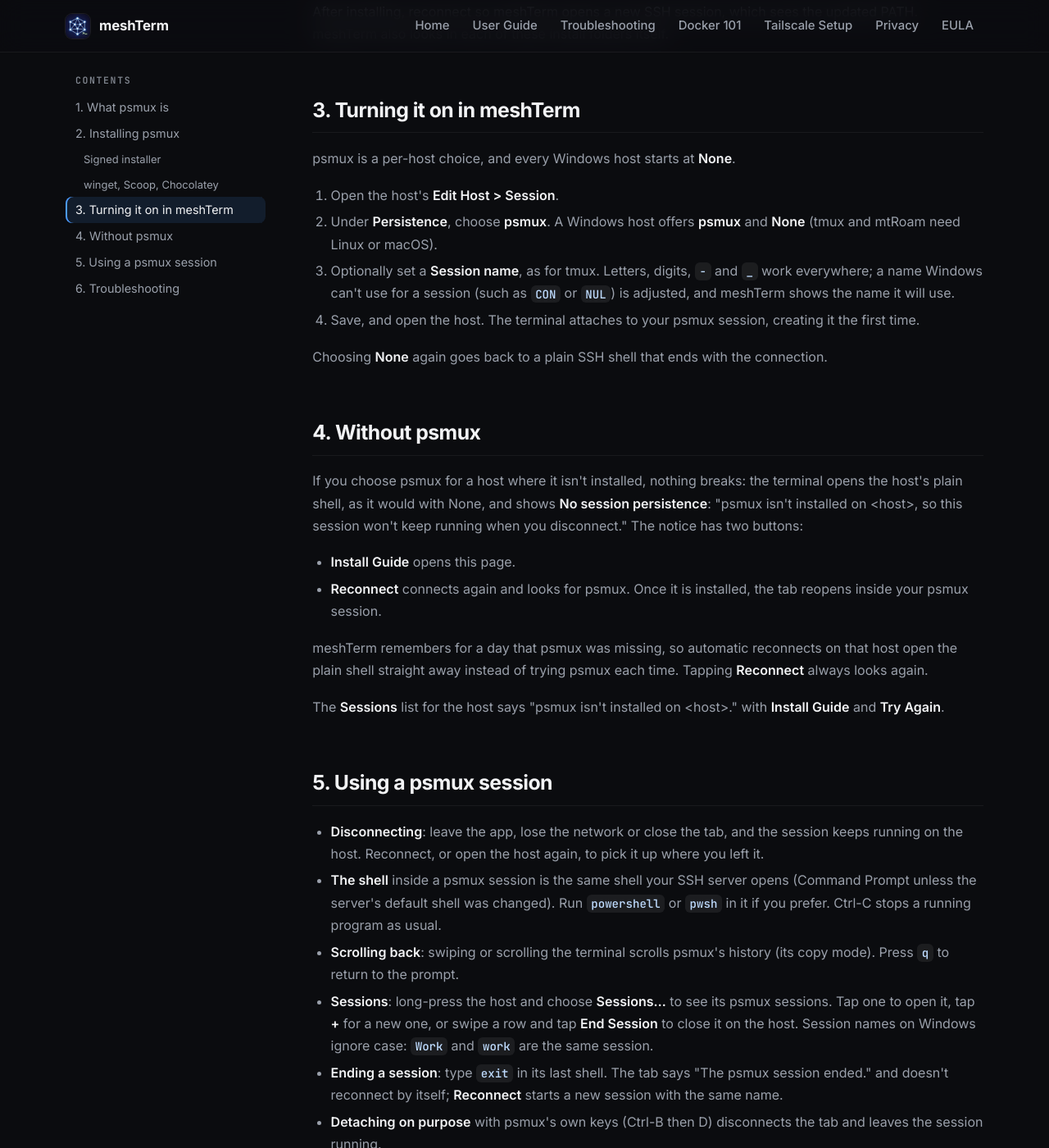
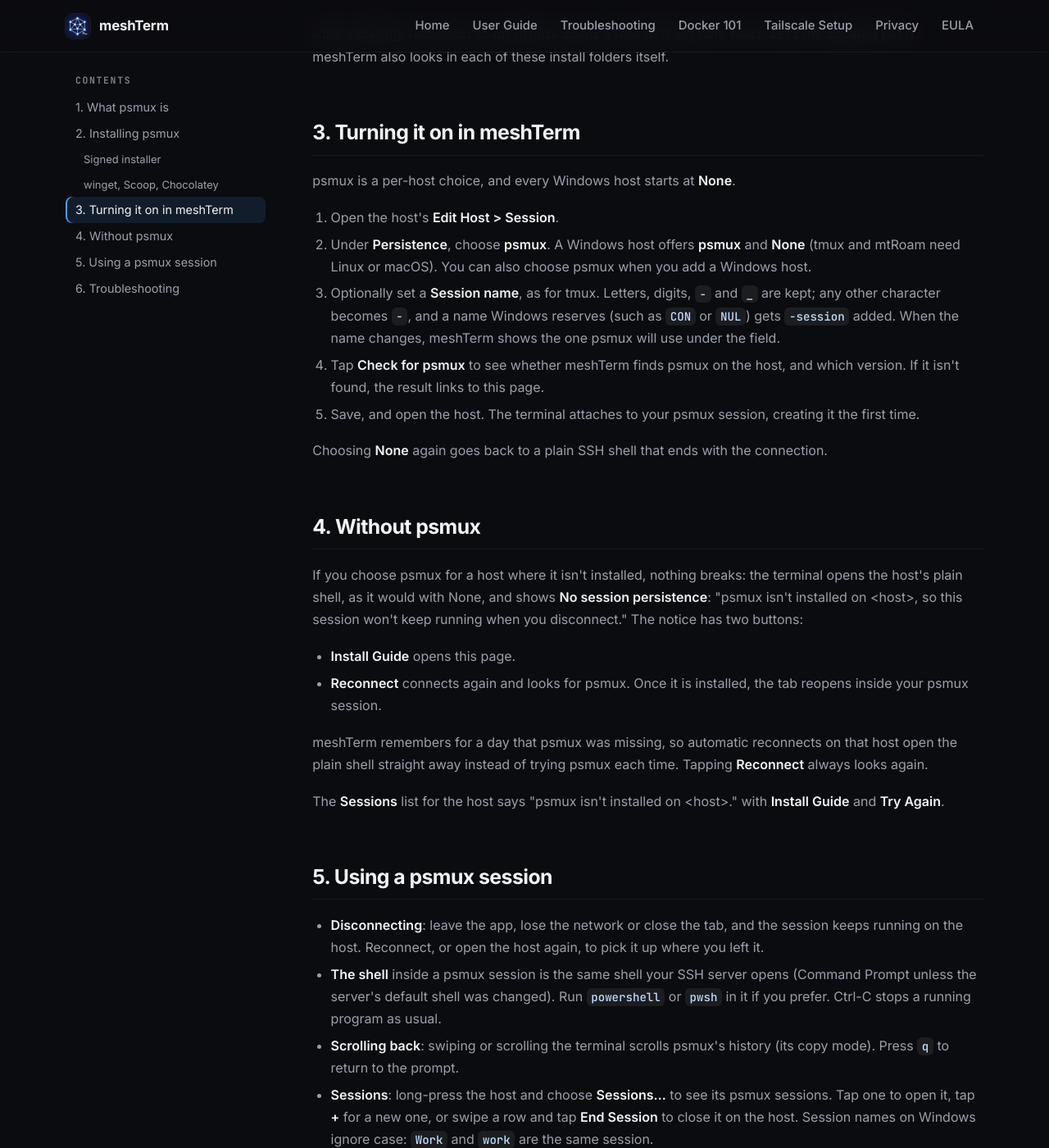
Before and after one commit to JBetchGH/meshterm-docs, a Jekyll site: the page built from psmux.html, in a window 1280 px wide and 1400 px high, scrolled down 3143 px. Shown: the whole window at 82% size. Built offline with Jekyll 4.4.1, drawn with Linux system fonts in a browser that asks for light colours; some of the changed text lies outside the part shown.

Commit message:
psmux page: turning it on matches the S6 build
Name rule as built (other characters become -, a reserved name gets
-session, the used name shown under the field), psmux can be picked when
adding a Windows host, the Check for psmux step, and a host whose SSH shell
the Check finds is MSYS / Cygwin stops offering psmux. Local build: anchors
(532) and SEO (11 pages) PASS.

Co-Authored-By: Claude Opus 5.5 <noreply@anthropic.com>

```diff
--- a/psmux.html
+++ b/psmux.html
@@ -46,7 +46,7 @@ footer: |
       <p>psmux runs on your Windows machine, so it has to be installed there. meshTerm doesn't install it for you. It installs for your account only and needs no admin rights.</p>
       <ul>
         <li>You need <strong>meshTerm 2.3.1 or later</strong> and <strong>psmux 3.4.0 or later</strong>.</li>
-        <li>The host is a Windows PC or server you connect to through its built-in OpenSSH server (see <a href="meshterm.html#windows">Windows hosts</a>). Shells such as MSYS2, MinGW or Cygwin don't count as Windows for this: psmux is offered only for a native Windows host.</li>
+        <li>The host is a Windows PC or server you connect to through its built-in OpenSSH server (see <a href="meshterm.html#windows">Windows hosts</a>). Shells such as MSYS2, MinGW or Cygwin don't count as Windows for this: psmux is offered only for a native Windows host. If <strong>Check for psmux</strong> finds that the host's SSH shell is one of them, meshTerm stops offering psmux for that host.</li>
         <li>Sessions belong to the Windows account you sign in with. They keep running until you end them, the last shell in them exits, or the machine restarts.</li>
       </ul>
     </section>
@@ -102,8 +102,9 @@ Get-FileHash "$env:TEMP\psmux-setup.exe" -Algorithm SHA256</code></pre>
       <p>psmux is a per-host choice, and every Windows host starts at <strong>None</strong>.</p>
       <ol>
         <li>Open the host's <strong>Edit Host &gt; Session</strong>.</li>
-        <li>Under <strong>Persistence</strong>, choose <strong>psmux</strong>. A Windows host offers <strong>psmux</strong> and <strong>None</strong> (tmux and mtRoam need Linux or macOS).</li>
-        <li>Optionally set a <strong>Session name</strong>, as for tmux. Letters, digits, <code>-</code> and <code>_</code> work everywhere; a name Windows can't use for a session (such as <code>CON</code> or <code>NUL</code>) is adjusted, and meshTerm shows the name it will use.</li>
+        <li>Under <strong>Persistence</strong>, choose <strong>psmux</strong>. A Windows host offers <strong>psmux</strong> and <strong>None</strong> (tmux and mtRoam need Linux or macOS). You can also choose psmux when you add a Windows host.</li>
+        <li>Optionally set a <strong>Session name</strong>, as for tmux. Letters, digits, <code>-</code> and <code>_</code> are kept; any other character becomes <code>-</code>, and a name Windows reserves (such as <code>CON</code> or <code>NUL</code>) gets <code>-session</code> added. When the name changes, meshTerm shows the one psmux will use under the field.</li>
+        <li>Tap <strong>Check for psmux</strong> to see whether meshTerm finds psmux on the host, and which version. If it isn't found, the result links to this page.</li>
         <li>Save, and open the host. The terminal attaches to your psmux session, creating it the first time.</li>
       </ol>
       <p>Choosing <strong>None</strong> again goes back to a plain SSH shell that ends with the connection.</p>
@@ -136,7 +137,7 @@ Get-FileHash "$env:TEMP\psmux-setup.exe" -Algorithm SHA256</code></pre>
     <section id="trouble">
       <h2>6. Troubleshooting</h2>
       <ul>
-        <li><strong>"psmux isn't installed" right after installing it</strong>: tap <strong>Reconnect</strong> (or <strong>Try Again</strong> in Sessions). If it still says so, check that it installed for the same Windows account meshTerm signs in with, and that <code>psmux -V</code> in a new SSH session prints a line <code>psmux 3.4.0</code> or later. (Its first line says <code>tmux 3.4.0</code>, for compatibility with tmux tools; the <code>psmux</code> line is the one that counts.)</li>
+        <li><strong>"psmux isn't installed" right after installing it</strong>: tap <strong>Reconnect</strong> (or <strong>Try Again</strong> in Sessions, or <strong>Check for psmux</strong> in Edit Host &gt; Session). If it still says so, check that it installed for the same Windows account meshTerm signs in with, and that <code>psmux -V</code> in a new SSH session prints a line <code>psmux 3.4.0</code> or later. (Its first line says <code>tmux 3.4.0</code>, for compatibility with tmux tools; the <code>psmux</code> line is the one that counts.)</li>
         <li><strong>All my sessions ended at once</strong>: installing, updating or uninstalling psmux stops every psmux server (see <a href="#install-setup">the warning above</a>), and a restart of the machine ends them too.</li>
         <li><strong>"Couldn't start psmux on &lt;host&gt;"</strong>: psmux was found but the session didn't start. Tap <strong>Reconnect</strong>. If it keeps happening, update psmux to the latest release.</li>
         <li><strong>Uninstalling</strong>: use Windows' Installed apps list (or <code>uninstall.exe</code> in <code>%LOCALAPPDATA%\psmux</code>), or your package manager. Then set the host's Persistence back to <strong>None</strong>.</li>
```
